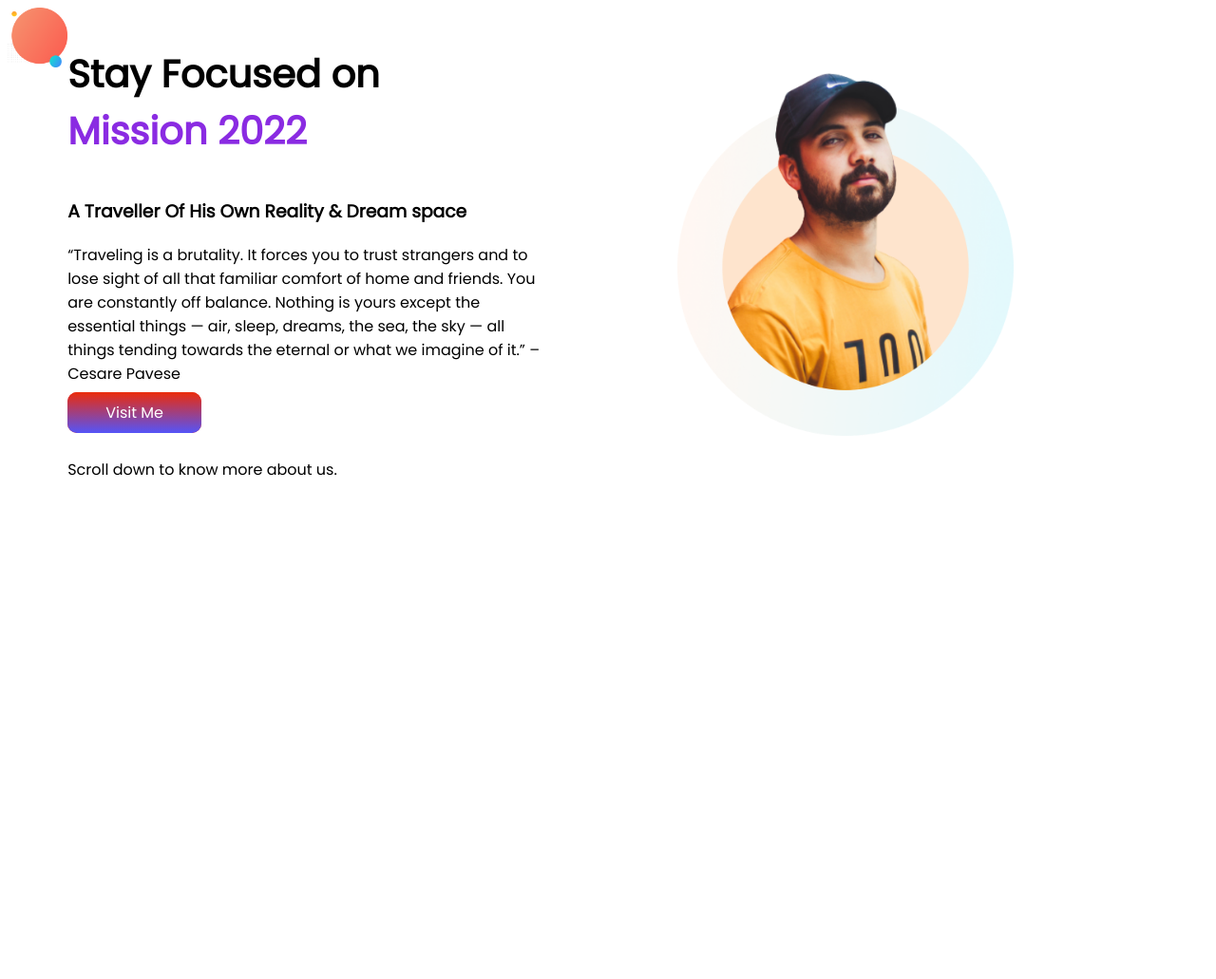
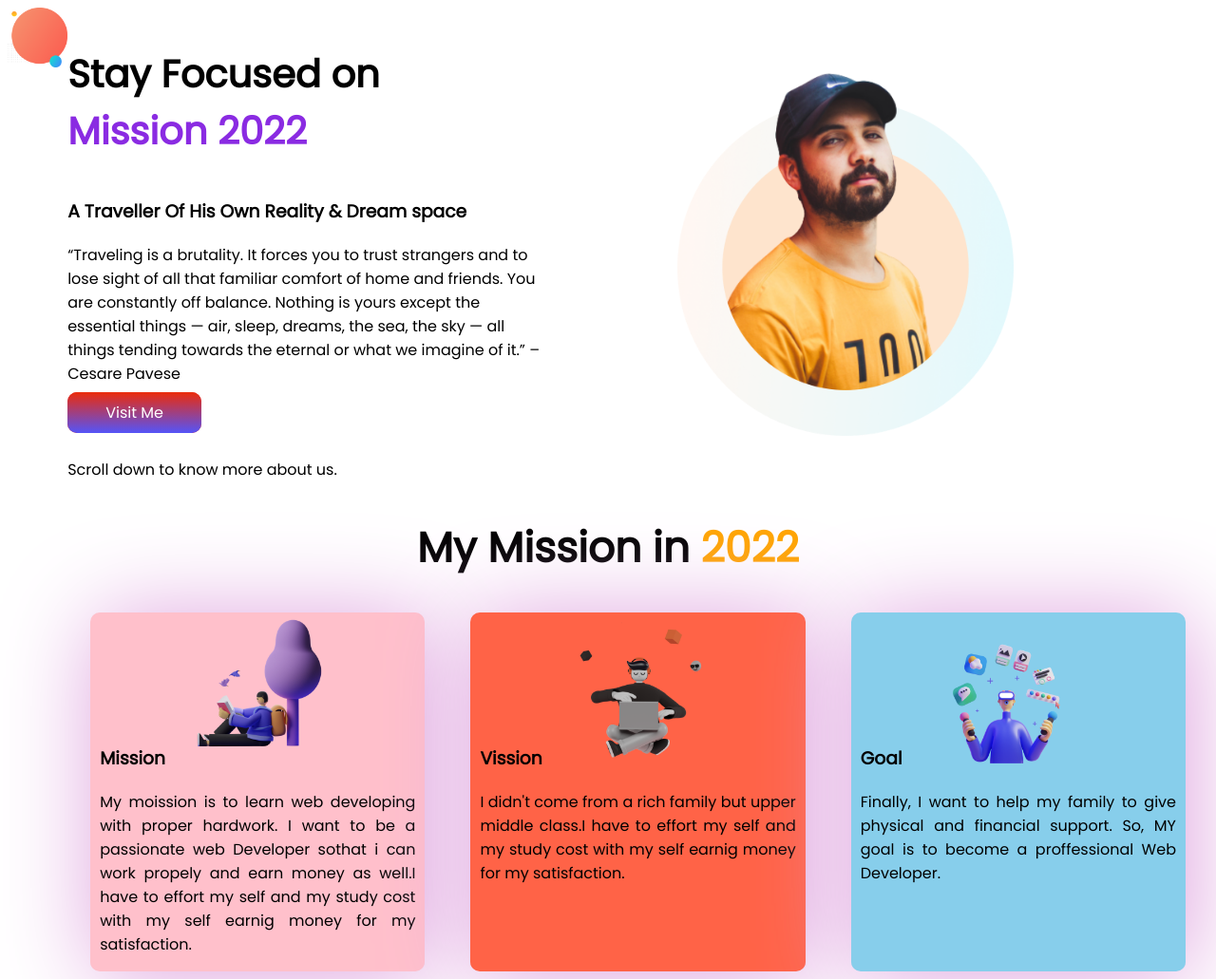
Before and after one commit to SayedAbdullah-WD/developer-portfolio, a plain HTML site: page index.html in a window 1280 px wide. Shown: the whole page at 95% size. Before the commit the page ends 800 px from the top, so only its background shows below. Drawn offline with Linux system fonts and the light colour scheme.

Commit message:
second section added

```diff
--- a/index.html
+++ b/index.html
@@ -36,6 +36,31 @@
     <p class="last-line">
         Scroll down to know more about us.
     </p>
+    <h2 class="mission">My Mission in <span class="orange">2022</span></h2>
+    <section class="second-part">
+
+        <div class="shadow" id="pink">
+            <h3>Mission</h3>
+            <p>My moission is to learn web developing with proper hardwork. I want to be a passionate web Developer
+                sothat i can work propely and earn money as well.I have to effort my self and my study cost with my
+                self earnig money for my satisfaction.</p>
+        </div>
+        <div class="shadow" id="purple">
+            <h3>Vission</h3>
+            <p>
+                I
+                didn't come from a rich family but upper middle class.I have to effort my self and my study cost
+                with my
+                self earnig money for my satisfaction.
+            </p>
+        </div>
+        <div class="shadow" id="blue">
+            <h3>Goal</h3>
+            <p> Finally, I want to help my family to give physical and financial
+                support. So, MY goal is to become a proffessional Web Developer.</p>
+        </div>
+    </section>
+
 
 
 </body>
--- a/style.css
+++ b/style.css
@@ -35,3 +35,43 @@ section{
     background-repeat: no-repeat;
     background-size: 5%;
 }
+.second-part{
+    padding-left: 5%;
+
+    }
+    .shadow{
+        padding-top: 10%;
+        border-radius: 10px;
+        width: 30%;
+        padding-left: 10px;
+        padding-right: 10px;
+        text-align: justify;
+        margin-left: 2%;
+        margin-right: 2%;
+    box-shadow:5px 5px 100px plum;
+
+}
+#blue{background-color: skyblue;
+    background-image: url(illustrators/illustrator-1.png);
+    background-size: 50%;
+    background-repeat: no-repeat;;
+    background-position: top;}
+#purple{background-color: tomato;
+    background-image: url(illustrators/illustrator-2.png);
+    background-position: top;
+    background-size: 50%;
+    background-repeat: no-repeat;}
+#pink{
+    background-color: pink;
+    background-image: url(illustrators/illustrator-3.png);
+    background-repeat: no-repeat;
+    background-position: top;
+    background-size: 50%;
+}
+.mission{
+    text-align: center;
+    font-size: 44px;
+}
+.orange{
+    color: orange;
+}
```
